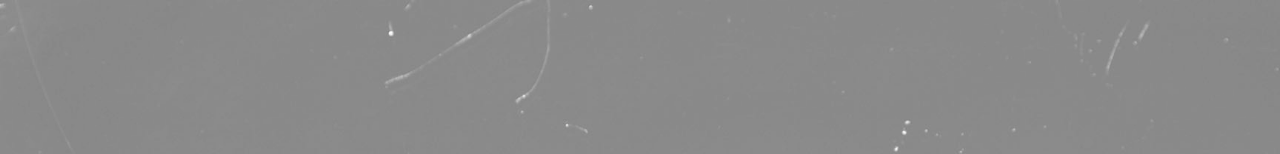
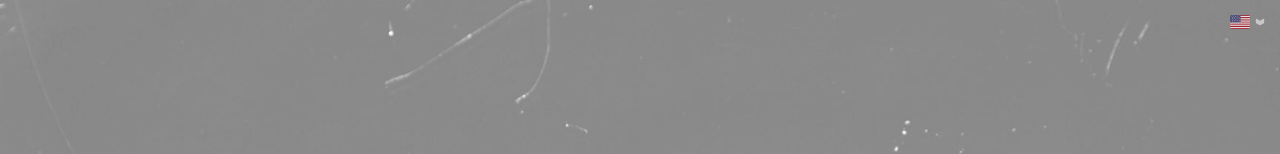
Before and after one commit to jhonnyizidoro/portfolio-2023, a Next.js app: page / in a window 1280 px wide. Shown: the top 154 px of the page. Built offline with nearby package versions, Linux system fonts and the light colour scheme; a web font is replaced by a local one.

Commit message:
feat: added language support and menu

```diff
--- /dev/null
+++ b/components/Menu/Menu.module.scss
@@ -0,0 +1,69 @@
+.menu {
+  position: fixed;
+  right: 0;
+  z-index: 1;
+  top: 0;
+  padding: 15px;
+
+  &:hover {
+    .list {
+      display: block !important;
+    }
+  }
+}
+
+.wrapper {
+  display: flex;
+  align-self: center;
+  cursor: pointer;
+
+  svg {
+    fill: #c7c7c7;
+    width: 10px;
+  }
+}
+
+.flag {
+  margin-right: 5px;
+  border-radius: 2px;
+  opacity: 0.8;
+}
+
+.list {
+  border-radius: 4px;
+  position: absolute;
+  right: 15px;
+  top: 30px;
+  display: none;
+  animation: showList 0.35s forwards;
+  backdrop-filter: blur(5px) brightness(135%) opacity(0.7);
+}
+
+.listItem {
+  justify-content: flex-end;
+  display: flex;
+  align-items: center;
+  font-size: 0.8rem;
+  padding: 10px;
+  white-space: nowrap;
+
+  svg {
+    fill: #c8c8c8;
+    margin-left: 5px;
+    width: 32px;
+  }
+
+  &:first-child {
+    cursor: pointer;
+  }
+}
+
+@keyframes showList {
+  from {
+    transform: translateX(15px);
+    opacity: 0;
+  }
+  to {
+    opacity: 1;
+  }
+}
--- /dev/null
+++ b/components/Menu/Menu.tsx
@@ -0,0 +1,72 @@
+import Image from 'next/image'
+import Link from 'next/link'
+import { useRouter } from 'next/router'
+import { FC } from 'react'
+
+import { DownSvg, EnvelopeSvg, GitHubSvg, LinkedinSvg, PhoneSvg } from '@/svg'
+
+import styles from './Menu.module.scss'
+import brFlag from './images/br.jpg'
+import usFlag from './images/us.jpg'
+
+const Menu: FC = () => {
+  const { locale } = useRouter()
+
+  return (
+    <div className={styles.menu}>
+      <div className={styles.wrapper}>
+        <Image
+          alt=''
+          width={20}
+          height={14}
+          src={locale === 'en-US' ? usFlag : brFlag}
+          className={styles.flag}
+        />
+        <DownSvg />
+      </div>
+
+      <div className={styles.list}>
+        <Link
+          className={styles.listItem}
+          href='/'
+          locale={locale === 'en-US' ? 'pt-BR' : 'en-US'}
+        >
+          <Image
+            alt=''
+            width={20}
+            height={14}
+            src={locale === 'en-US' ? brFlag : usFlag}
+            className={styles.flag}
+          />
+          {locale === 'en-US'
+            ? 'Mudar idioma para Português'
+            : 'Change language to English'}
+        </Link>
+        <div className={styles.listItem}>
+          <Link href='mailto:jhonny-cwb@hotmail.com' className={styles.link}>
+            <EnvelopeSvg />
+          </Link>
+          <Link href='tel:+5541991791053' className={styles.link}>
+            <PhoneSvg />
+          </Link>
+          <Link
+            href='https://www.linkedin.com/in/jhonnyizidoro/'
+            rel='noopener'
+            className={styles.link}
+          >
+            <LinkedinSvg />
+          </Link>
+          <Link
+            href='https://github.com/jhonnyizidoro'
+            rel='noopener'
+            className={styles.link}
+          >
+            <GitHubSvg />
+          </Link>
+        </div>
+      </div>
+    </div>
+  )
+}
+
+export default Menu
--- a/components/Skills/Skills.module.scss
+++ b/components/Skills/Skills.module.scss
@@ -64,7 +64,8 @@ $light: #af44ff;
   border-radius: 5px;
   padding: 50px 30px 30px;
   box-shadow: 0 0 20px 9999px rgba(black, 0.5);
-  animation: showDetailedList 2s forwards;
+  animation: showDetailedList 2s forwards cubic-bezier(0, 1, 0.44, 1);
+  z-index: 2;
 }
 
 .detailedListClose {
--- a/next.config.js
+++ b/next.config.js
@@ -1,6 +1,11 @@
 /** @type {import('next').NextConfig} */
 const nextConfig = {
   reactStrictMode: true,
+  i18n: {
+    locales: ['en-US', 'pt-BR'],
+    localeDetection: false,
+    defaultLocale: 'en-US',
+  },
 }
 
 module.exports = nextConfig
--- a/pages/index.tsx
+++ b/pages/index.tsx
@@ -10,6 +10,7 @@ import Container from '@/components/Container/Container'
 import End from '@/components/End/End'
 import Experience from '@/components/Experience/Experience'
 import Introduction from '@/components/Introduction/Introduction'
+import Menu from '@/components/Menu/Menu'
 import Navigation from '@/components/Navigation/Navigation'
 import Projects from '@/components/Projects/Projects'
 import Skills from '@/components/Skills/Skills'
@@ -50,6 +51,7 @@ const HomePage: FC = () => {
 
   return (
     <Container background={dark}>
+      <Menu />
       {section === 1 && <Introduction />}
       {section === 2 && <Skills />}
       {section === 3 && <Experience />}
--- a/styles/global.scss
+++ b/styles/global.scss
@@ -15,3 +15,22 @@ button {
 h1 {
   font-family: 'Russo One', sans-serif;
 }
+
+body {
+  &::-webkit-scrollbar {
+    width: 3px;
+  }
+
+  &::-webkit-scrollbar-track {
+    background: #414141;
+  }
+
+  &::-webkit-scrollbar-thumb {
+    background: #727272;
+  }
+}
+
+a {
+  color: inherit;
+  text-decoration: inherit;
+}
--- /dev/null
+++ b/svg/Down.tsx
@@ -0,0 +1,9 @@
+import { FC } from 'react'
+
+const DownSvg: FC = () => (
+  <svg viewBox='0 0 24 24' xmlns='http://www.w3.org/2000/svg'>
+    <path d='M21.51,4.14a1,1,0,0,0-1,0L12,8.86,3.49,4.13a1,1,0,0,0-1,0A1,1,0,0,0,2,5v9a1,1,0,0,0,.51.87l9,5,.15.06.09,0A1,1,0,0,0,12,20h0a1,1,0,0,0,.25,0l.09,0,.15-.06,9-5A1,1,0,0,0,22,14V5A1,1,0,0,0,21.51,4.14Z' />
+  </svg>
+)
+
+export default DownSvg
--- a/svg/Phone.tsx
+++ b/svg/Phone.tsx
@@ -1,8 +1,8 @@
 import { FC } from 'react'
 
 const PhoneSvg: FC = () => (
-  <svg viewBox='0 0 56 56' xmlns='http://www.w3.org/2000/svg'>
-    <path d='M 27.9999 51.9062 C 41.0546 51.9062 51.9063 41.0547 51.9063 28.0000 C 51.9063 14.9219 41.0312 4.0938 27.9765 4.0938 C 14.8983 4.0938 4.0937 14.9219 4.0937 28.0000 C 4.0937 41.0547 14.9218 51.9062 27.9999 51.9062 Z M 21.8827 33.8360 C 16.0702 28.0469 12.3671 20.6640 16.7499 16.2813 C 17.0077 16.0234 17.2890 15.7656 17.5468 15.5078 C 18.8827 14.2422 20.1718 14.3125 21.3202 15.9297 L 24.3671 20.2656 C 25.3983 21.7656 25.1405 22.6094 24.0390 23.7813 L 23.0780 24.8360 C 22.7265 25.1640 22.8671 25.6094 23.0312 25.8906 C 23.4765 26.7344 24.7421 28.2344 26.1014 29.5938 C 27.5077 31.0000 28.9374 32.1953 29.8280 32.6875 C 30.1562 32.875 30.6249 32.9219 30.9296 32.6406 L 31.9374 31.6797 C 33.0624 30.5781 33.9765 30.2969 35.4296 31.3281 C 37.4452 32.7578 38.6640 33.6016 39.8593 34.4219 C 41.3358 35.5000 41.6874 36.8360 40.1874 38.1953 C 39.9296 38.4531 39.6952 38.7344 39.4374 38.9922 C 35.0546 43.3516 27.6952 39.6484 21.8827 33.8360 Z' />
+  <svg xmlns='http://www.w3.org/2000/svg' viewBox='0 0 800 800'>
+    <path d='M400,800c218.4,0,400-181.6,400-400C800,181.2,618,0,399.6,0C180.8,0,0,181.2,0,400C0,618.4,181.2,800,400,800zM297.6,497.6c-97.3-96.9-159.2-220.4-85.9-293.7c4.3-4.3,9-8.6,13.3-12.9c22.4-21.2,43.9-20,63.1,7.1l51,72.5c17.3,25.1,12.9,39.2-5.5,58.8l-16.1,17.6c-5.9,5.5-3.5,12.9-0.8,17.6c7.5,14.1,28.6,39.2,51.4,62c23.5,23.5,47.5,43.5,62.4,51.8c5.5,3.1,13.3,3.9,18.4-0.8l16.9-16.1c18.8-18.4,34.1-23.1,58.4-5.9c33.7,23.9,54.1,38,74.1,51.8c24.7,18,30.6,40.4,5.5,63.1c-4.3,4.3-8.2,9-12.5,13.3C518,656.9,394.9,594.9,297.6,497.6z' />
   </svg>
 )
 
--- a/svg/index.tsx
+++ b/svg/index.tsx
@@ -1,4 +1,5 @@
 export { default as CloseSvg } from './Close'
+export { default as DownSvg } from './Down'
 export { default as EnvelopeSvg } from './Envelope'
 export { default as GitHubSvg } from './GitHub'
 export { default as LinkedinSvg } from './Linkedin'
```
Also changed, not shown: components/Menu/images/br.jpg (added), components/Menu/images/us.jpg (added).
